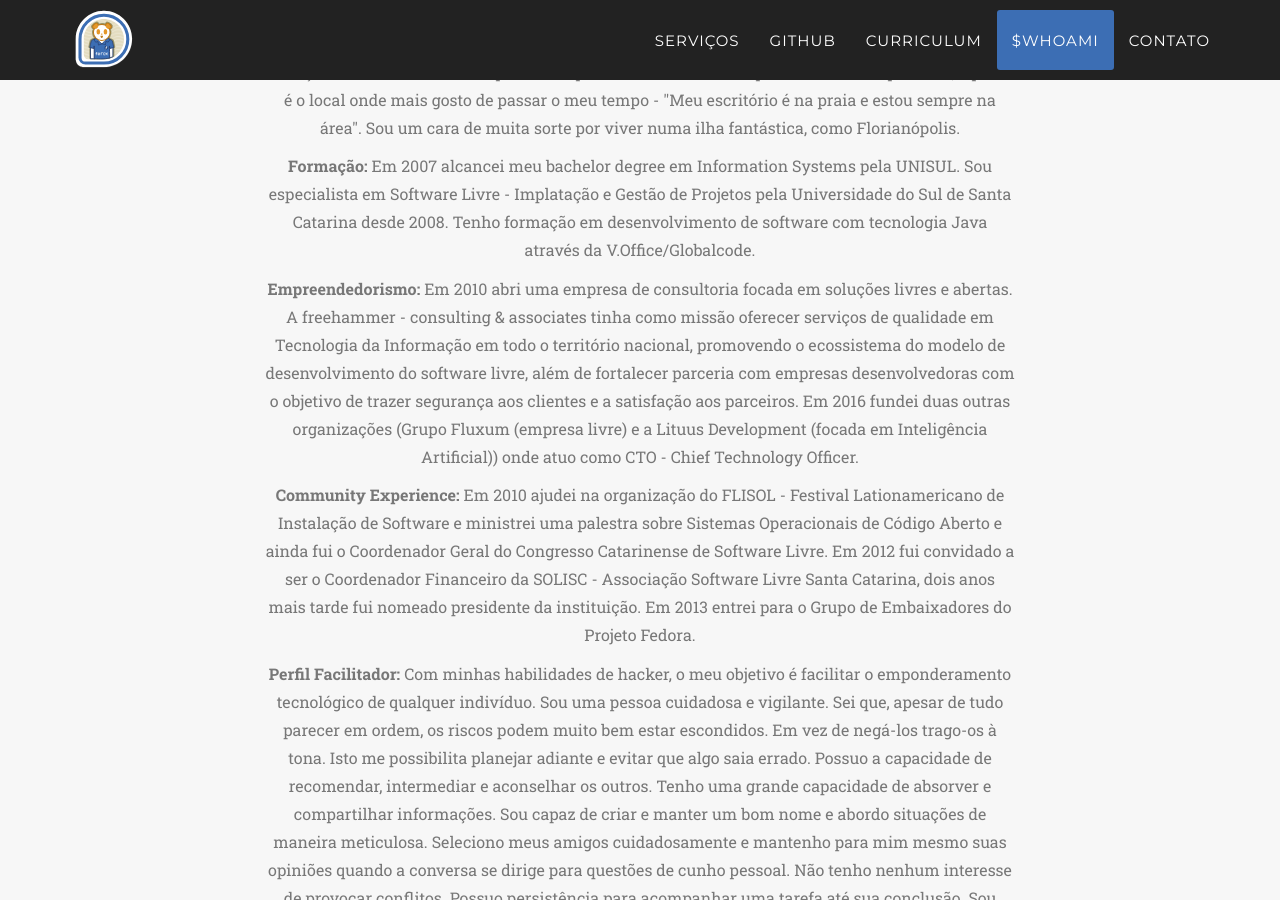
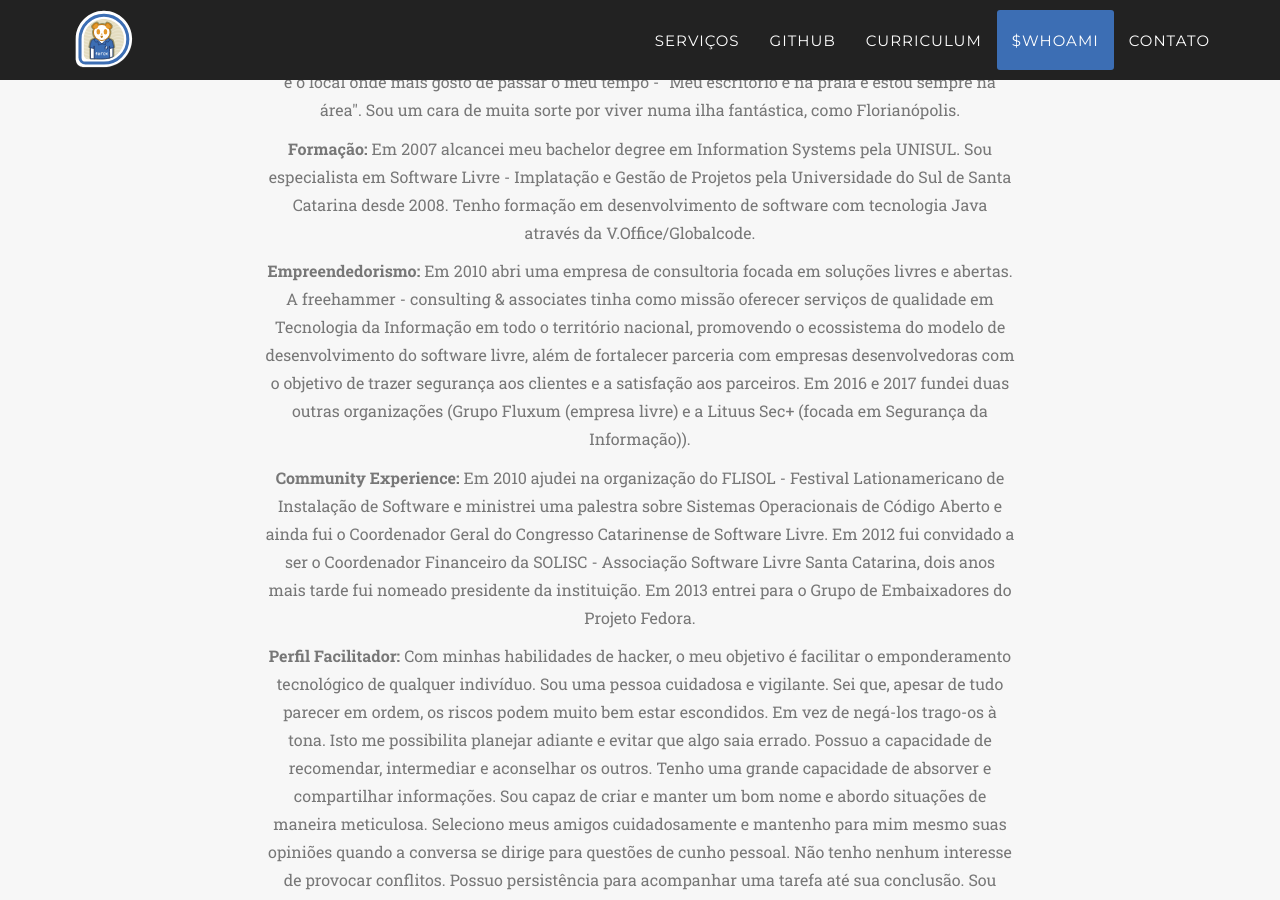
Before and after one commit to ferox/ferox.github.io, a Jekyll site: the page built from index.html, in a window 1280 px wide and 900 px high, scrolled down 8093 px. Built offline with Jekyll 4.4.1, drawn with Linux system fonts in a browser that asks for light colours; some web fonts are replaced; some of the changed text lies outside the part shown.

Commit message:
Ajustando a área de experiêcnia profissional.

```diff
--- a/_includes/about.html
+++ b/_includes/about.html
@@ -170,33 +170,33 @@
                                 </div>
                             </div>
                         </li>
-                        <li>
+                        <li class="timeline-image">
                             <div class="timeline-image">
-                                <img class="img-circle img-responsive" src="img/about/logo_lituus.svg" alt="">
+                                <img class="img-circle img-responsive" src="img/about/logo_cbpf.svg" alt="">
                             </div>
                             <div class="timeline-panel">
                                 <div class="timeline-heading">
-                                    <h4>2016</h4>
-                                    <h4 class="subheading">Lituus Development</h4>
-                                    <h4 class="subheading">Analista de Sistemas</h4>
+                                    <h4>Janeiro 2017</h4>
+                                    <h4 class="subheading">CBPF</h4>
+                                    <h4 class="subheading">Analista de Segurança</h4>
                                 </div>
                                 <div class="timeline-body">
-                                    <p class="text-muted">Análise e desenvolvimento de projetos de sistemas, levantamento de requisitos, mapeamento de processos e modelagem de dados.</p>
+                                    <p class="text-muted">Análise e manutenção da segurança da informação, prevenção de ataques internos e externos, redução de vulnerabilidades de sistemas computacionais assim como da infraestrutura de redes.</p>
                                 </div>
                             </div>
                         </li>
                         <li class="timeline-inverted">
                             <div class="timeline-image">
-                                <img class="img-circle img-responsive" src="img/about/logo_cbpf.svg" alt="">
+                                <img class="img-circle img-responsive" src="img/about/logo_lituussec+.svg" alt="">
                             </div>
                             <div class="timeline-panel">
                                 <div class="timeline-heading">
-                                    <h4>2017</h4>
-                                    <h4 class="subheading">CBPF</h4>
+                                    <h4>Março 2017</h4>
+                                    <h4 class="subheading">Lituus Sec+</h4>
                                     <h4 class="subheading">Analista de Segurança</h4>
                                 </div>
                                 <div class="timeline-body">
-                                    <p class="text-muted">Análise e manutenção da segurança da informação, prevenção de ataques internos e externos, redução de vulnerabilidades de sistemas computacionais assim como da infraestrutura de redes.</p>
+                                    <p class="text-muted"></p>
                                 </div>
                             </div>
                         </li>
--- a/_includes/team.html
+++ b/_includes/team.html
@@ -11,7 +11,7 @@
                 <div class="col-lg-8 col-lg-offset-2 text-center">
                     <p class="large text-muted">Sou aficionado por tecnologia e principalmente pelos computadores. A bandeira que defendo na Internet é a do livre compartilhamento de conteúdo. Sou Embaixador do Projeto Fedora, uma comunidade de desenvolvedores e usuários de software livre espalhados pelo mundo. Minha Geração é a Millennial. Adoro praticar esportes e o tênis é o meu preferido. Por ser pisciano, a praia é o local onde mais gosto de passar o meu tempo - "Meu escritório é na praia e estou sempre na área". Sou um cara de muita sorte por viver numa ilha fantástica, como Florianópolis.</p>
                     <p class="large text-muted"><strong>Formação:</strong> Em 2007 alcancei meu bachelor degree em Information Systems pela UNISUL. Sou especialista em Software Livre - Implatação e Gestão de Projetos pela Universidade do Sul de Santa Catarina desde 2008. Tenho formação em desenvolvimento de software com tecnologia Java através da V.Office/Globalcode.</p>
-                    <p class="large text-muted"><strong>Empreendedorismo:</strong> Em 2010 abri uma empresa de consultoria focada em soluções livres e abertas. A freehammer - consulting & associates tinha como missão oferecer serviços de qualidade em Tecnologia da Informação em todo o território nacional, promovendo o ecossistema do modelo de desenvolvimento do software livre, além de fortalecer parceria com empresas desenvolvedoras com o objetivo de trazer segurança aos clientes e a satisfação aos parceiros. Em 2016 fundei duas outras organizações (Grupo Fluxum (empresa livre) e a Lituus Development (focada em Inteligência Artificial)) onde atuo como CTO - Chief Technology Officer.</p>
+                    <p class="large text-muted"><strong>Empreendedorismo:</strong> Em 2010 abri uma empresa de consultoria focada em soluções livres e abertas. A freehammer - consulting & associates tinha como missão oferecer serviços de qualidade em Tecnologia da Informação em todo o território nacional, promovendo o ecossistema do modelo de desenvolvimento do software livre, além de fortalecer parceria com empresas desenvolvedoras com o objetivo de trazer segurança aos clientes e a satisfação aos parceiros. Em 2016 e 2017 fundei duas outras organizações (Grupo Fluxum (empresa livre) e a Lituus Sec+ (focada em Segurança da Informação)).</p>
                     <p class="large text-muted"><strong>Community Experience:</strong> Em 2010 ajudei na organização do FLISOL - Festival Lationamericano de Instalação de Software e ministrei uma palestra sobre Sistemas Operacionais de Código Aberto e ainda fui o Coordenador Geral do Congresso Catarinense de Software Livre. Em 2012 fui convidado a ser o Coordenador Financeiro da SOLISC - Associação Software Livre Santa Catarina, dois anos mais tarde fui nomeado presidente da instituição. Em 2013 entrei para o Grupo de Embaixadores do Projeto Fedora.</p>
                     <p class="large text-muted"><strong>Perfil Facilitador:</strong> Com minhas habilidades de hacker, o meu objetivo é facilitar o emponderamento tecnológico de qualquer indivíduo. Sou uma pessoa cuidadosa e vigilante. Sei que, apesar de tudo parecer em ordem, os riscos podem muito bem estar escondidos. Em vez de negá-los trago-os à tona. Isto me possibilita planejar adiante e evitar que algo saia errado. Possuo a capacidade de recomendar, intermediar e aconselhar os outros. Tenho uma grande capacidade de absorver e compartilhar informações. Sou capaz de criar e manter um bom nome e abordo situações de maneira meticulosa. Seleciono meus amigos cuidadosamente e mantenho para mim mesmo suas opiniões quando a conversa se dirige para questões de cunho pessoal. Não tenho nenhum interesse de provocar conflitos. Possuo persistência para acompanhar uma tarefa até sua conclusão. Sou confiante, entusiasmado, de fácil abordagem, obsequioso e despretensioso.</p>
                 </div>
```
Also changed, not shown: img/about/1.jpg (deleted), img/about/2.jpg (deleted), img/about/3.jpg (deleted), img/about/4.jpg (deleted), img/about/fornecedores.svg (deleted), img/about/logo_lituus.svg (deleted), img/about/logo_lituussec+.svg (added), 6 other files.
